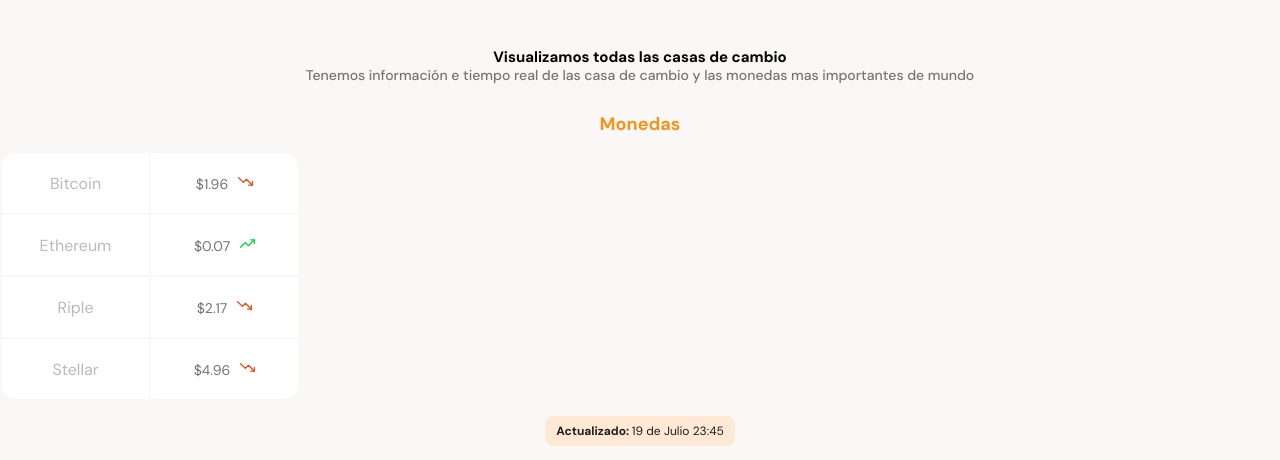
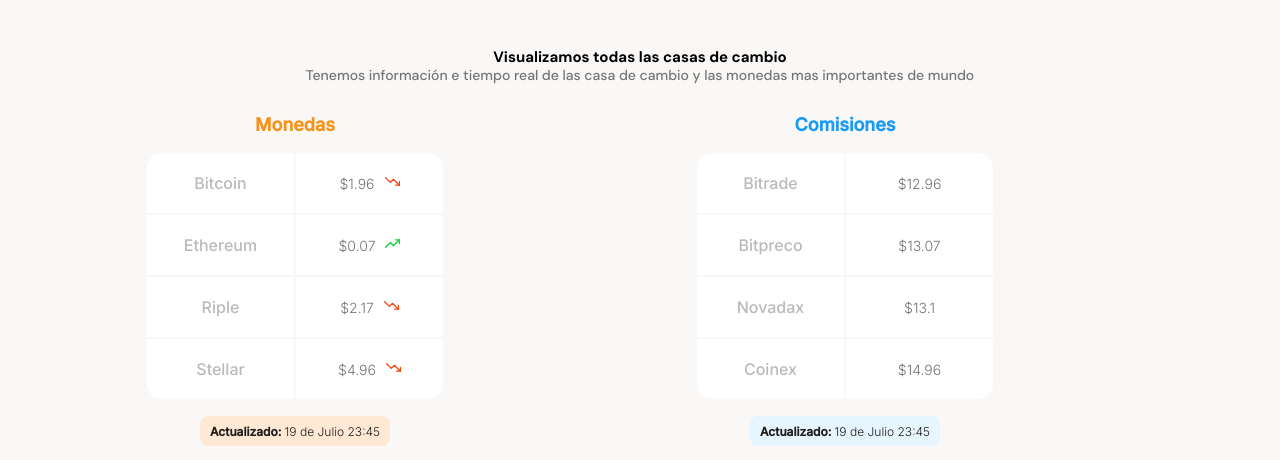
Before and after one commit to leolicona/Batatabit-UI-responsive-desing-, a plain HTML site: page index.html in a window 1280 px wide. Shown: the part 617-1077 px from the top of the page. Drawn offline with Linux system fonts and the light colour scheme.

Commit message:
the scroll was added to the tables of the second section

```diff
--- a/index.html
+++ b/index.html
@@ -56,7 +56,7 @@
                     </div>
                 </div>
                 <!-- SEGUNDA TABLA -->
-                <div class="main-currency-table main-comission-table" id="table2">
+                <div class="main-currency-table main-comission-table" id="table-two">
                     <p class="currency-table--title comission-table-title">Comisiones</p>
                     <div class="currency-table--container">
                         <table>
--- a/styles.css
+++ b/styles.css
@@ -153,19 +153,22 @@ main {
     color: #757575;
 }
 
-<<<<<<< HEAD
+.main-tables-container {
+    display: flex;
+    padding-left: 20px;
+    padding-right: 20px;
+    overflow-x: scroll;
+    overscroll-behavior-x: contain;
+    scroll-snap-type: x proximity;
+}
 
-=======
->>>>>>> main
 .main-currency-table {
+    position: relative;
     width: 70%;
-    min-width: 235px;
+    min-width: 230px;
     max-width: 500px;
-<<<<<<< HEAD
-
-=======
->>>>>>> main
-    margin: 0 auto;
+    margin: 0 25px;
+    scroll-snap-align: center;
     font-family: 'Inter', sans-serif;
 
 }
@@ -176,11 +179,6 @@ main {
     font-weight: bold;
     line-height: 2.3rem;
     color: var(--bitcoin-orange);
-<<<<<<< HEAD
-
-
-=======
->>>>>>> main
 }
 
 .currency-table--container {
@@ -188,12 +186,7 @@ main {
     min-width: 230px;
     max-width: 300px;
     height: 250px;
-<<<<<<< HEAD
     margin: 0 auto;
-
-=======
-    margin: 0 auto;
->>>>>>> main
 }
 
 .currency-table--container table {
@@ -275,7 +268,7 @@ main {
 }
 
 .main-comission-table {
-    margin-top: 30px;
+
 }
 .main-comission-table .comission-table-title {
     color: var(--secundary-blue);
@@ -285,9 +278,6 @@ main {
     background-color: var(--soft-blue);
 }
 
-<<<<<<< HEAD
-
-=======
 .main-product-detail {
     position: relative;
     width: 100%;
@@ -556,11 +546,3 @@ footer .left ul {
     text-decoration: none;
     color: var(--just-white);
 }
-
-
-
-
-
-
-
->>>>>>> main
```
